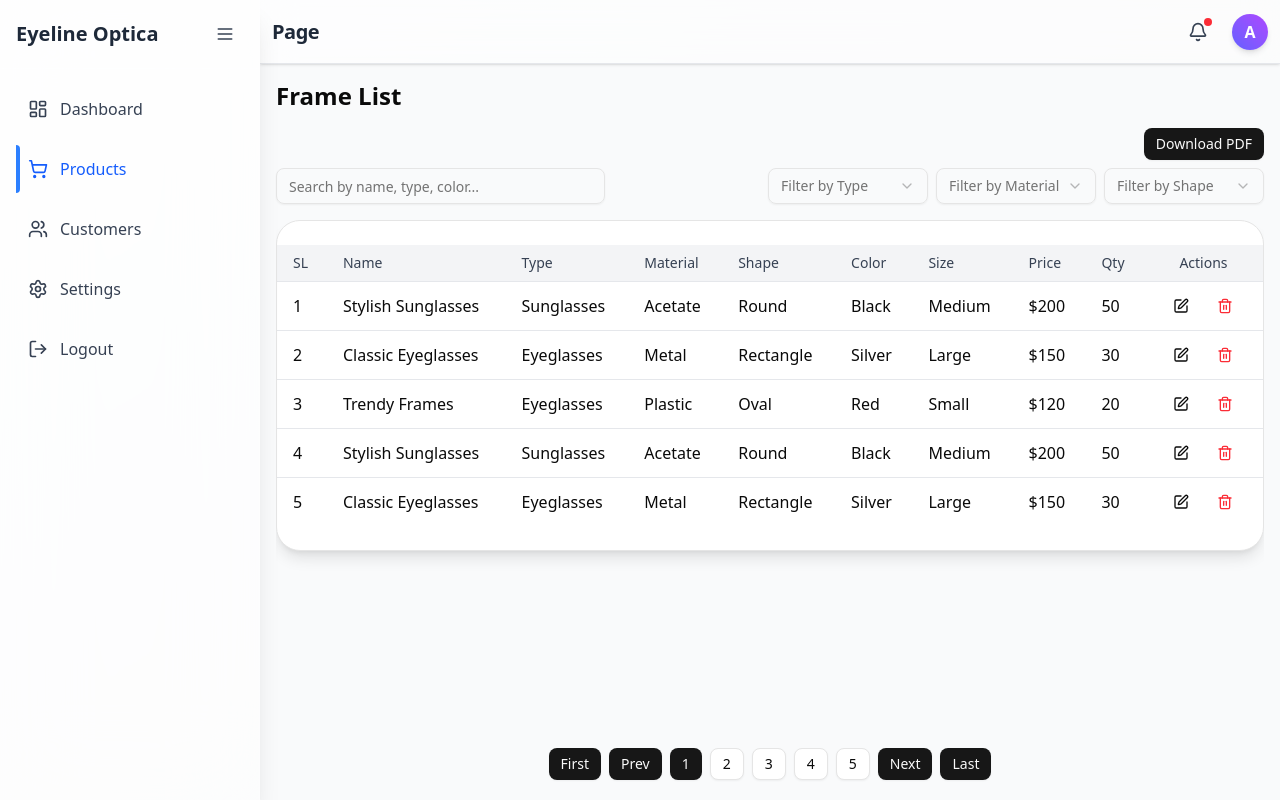
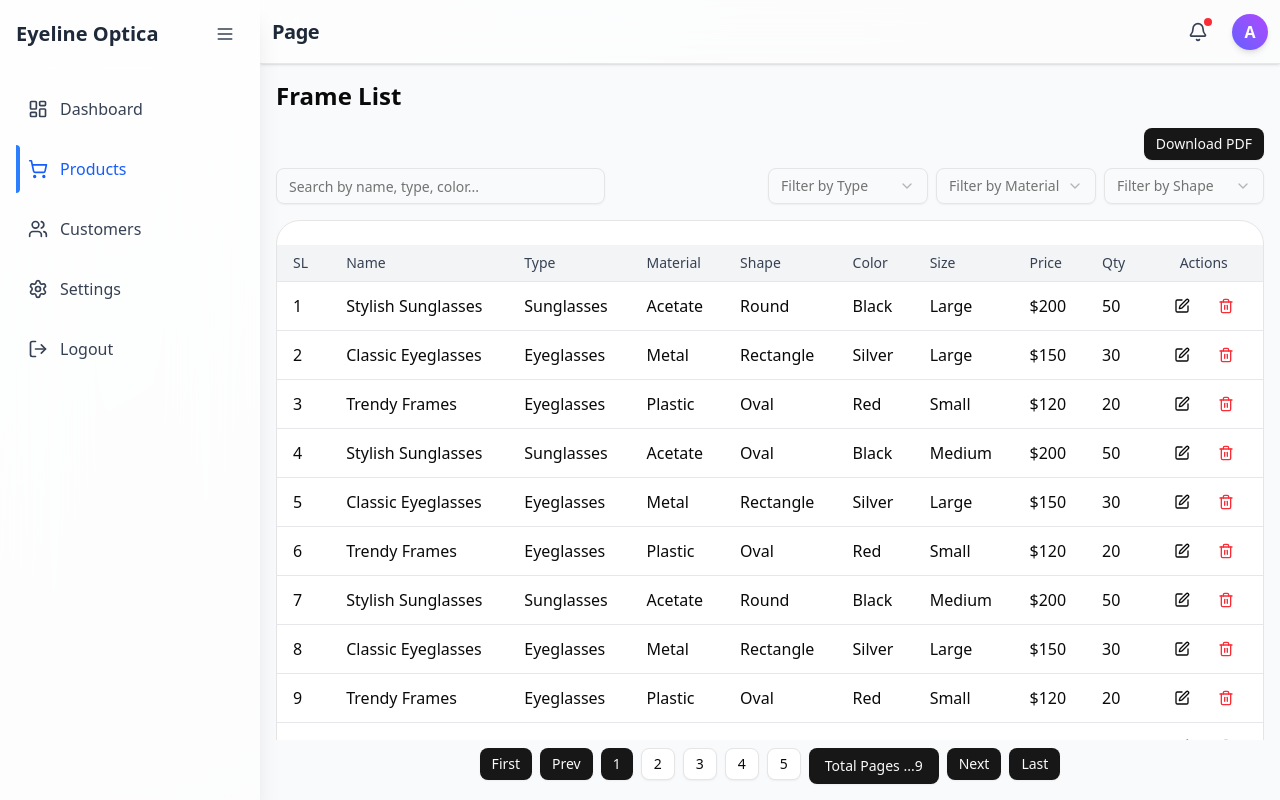
Before and after one commit to akilinjamam/eyeline-optica-cms-demo, a React (Vite) app: page /dashboard/frame_list in a window 1280 px wide. Built offline with nearby package versions, Linux system fonts and the light colour scheme.

Commit message:
pagination-modified

```diff
--- a/src/components/dashboard/products/FrameList/FrameList.tsx
+++ b/src/components/dashboard/products/FrameList/FrameList.tsx
@@ -35,10 +35,10 @@ interface Frame {
 }
 
 const sampleData: Frame[] = [
-  { id: 1, name: "Stylish Sunglasses", type: "Sunglasses", material: "Acetate", shape: "Round", color: "Black", size: "Medium", price: 200, quantity: 50 },
+  { id: 1, name: "Stylish Sunglasses", type: "Sunglasses", material: "Acetate", shape: "Round", color: "Black", size: "Large", price: 200, quantity: 50 },
   { id: 2, name: "Classic Eyeglasses", type: "Eyeglasses", material: "Metal", shape: "Rectangle", color: "Silver", size: "Large", price: 150, quantity: 30 },
   { id: 3, name: "Trendy Frames", type: "Eyeglasses", material: "Plastic", shape: "Oval", color: "Red", size: "Small", price: 120, quantity: 20 },
-  { id: 4, name: "Stylish Sunglasses", type: "Sunglasses", material: "Acetate", shape: "Round", color: "Black", size: "Medium", price: 200, quantity: 50 },
+  { id: 4, name: "Stylish Sunglasses", type: "Sunglasses", material: "Acetate", shape: "Oval", color: "Black", size: "Medium", price: 200, quantity: 50 },
   { id: 5, name: "Classic Eyeglasses", type: "Eyeglasses", material: "Metal", shape: "Rectangle", color: "Silver", size: "Large", price: 150, quantity: 30 },
   { id: 6, name: "Trendy Frames", type: "Eyeglasses", material: "Plastic", shape: "Oval", color: "Red", size: "Small", price: 120, quantity: 20 },
   { id: 7, name: "Stylish Sunglasses", type: "Sunglasses", material: "Acetate", shape: "Round", color: "Black", size: "Medium", price: 200, quantity: 50 },
@@ -129,7 +129,8 @@ const sampleData: Frame[] = [
   // add more sample data here...
 ];
 
-const ITEMS_PER_PAGE = 5;
+const ITEMS_PER_PAGE = 10;
+const ITEMS_PER_SLOT = 5
 
 const FrameList = () => {
   const [frames, setFrames] = useState(sampleData);
@@ -172,7 +173,7 @@ const FrameList = () => {
   };
 
   const handleNext = () => {
-    if((portion * ITEMS_PER_PAGE) > totalPages) return
+    if((portion * ITEMS_PER_SLOT) > totalPages) return
     setPortion((prev) => prev + 1);
   }
 
@@ -335,10 +336,13 @@ const FrameList = () => {
 
       {/* Pagination */}
         <div className="flex flex-wrap justify-center gap-2 mt-2">
-    <Button size="sm"  onClick={() => setPage(1)}>First</Button>
+        <Button size="sm"  onClick={() => {
+          setPage(1)
+          setPortion(1)
+        }}>First</Button>
         <Button size="sm"  onClick={handlePrev}>Prev</Button>
 
-    {arrayData?.slice((portion * ITEMS_PER_PAGE) - ITEMS_PER_PAGE , (portion * ITEMS_PER_PAGE) )?.map((item, i) => {
+        {arrayData?.slice((portion * ITEMS_PER_SLOT) - ITEMS_PER_SLOT , (portion * ITEMS_PER_SLOT) )?.map((item, i) => {
             return (
                 <Button
                     key={i}
@@ -351,8 +355,13 @@ const FrameList = () => {
             )
         })}
 
+    <Button>Total Pages ...{totalPages}</Button>
+
     <Button size="sm" disabled={page === totalPages} onClick={handleNext}>Next</Button>
-    <Button size="sm" disabled={page === totalPages} onClick={() => setPage(totalPages)}>Last</Button>
+    <Button size="sm" disabled={page === totalPages} onClick={() => {
+      setPage(totalPages)
+      setPortion(totalPages/ITEMS_PER_PAGE)
+    }}>Last</Button>
         </div>
     </div>
   );
```
Lines whose indentation alone changed are shown as unchanged.
